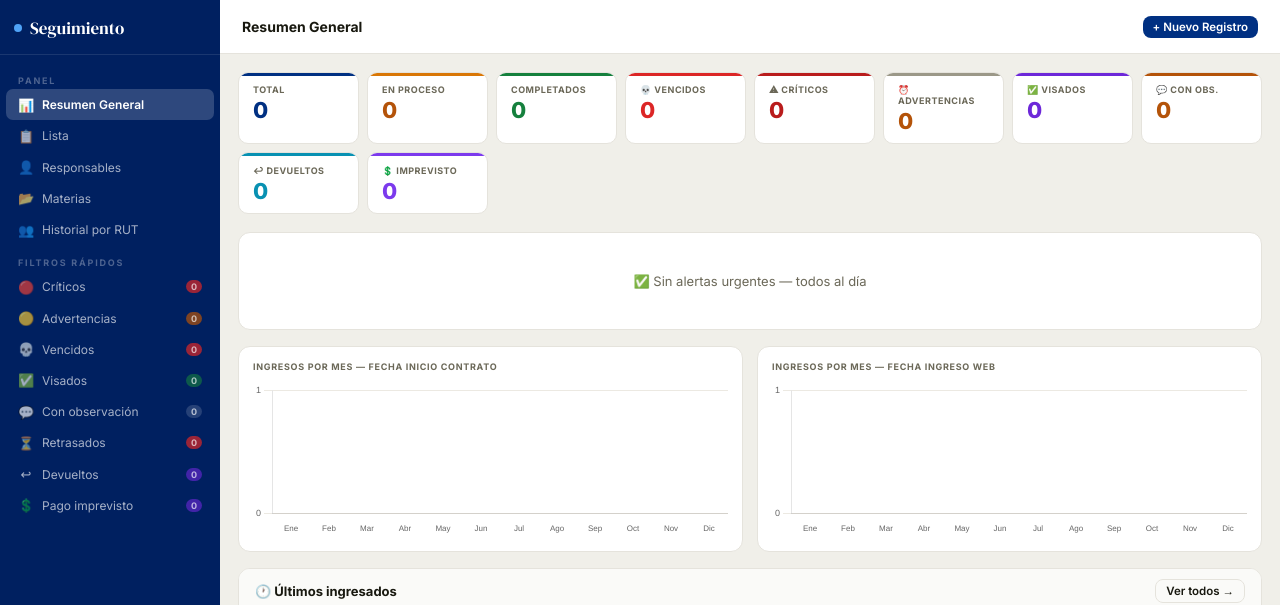
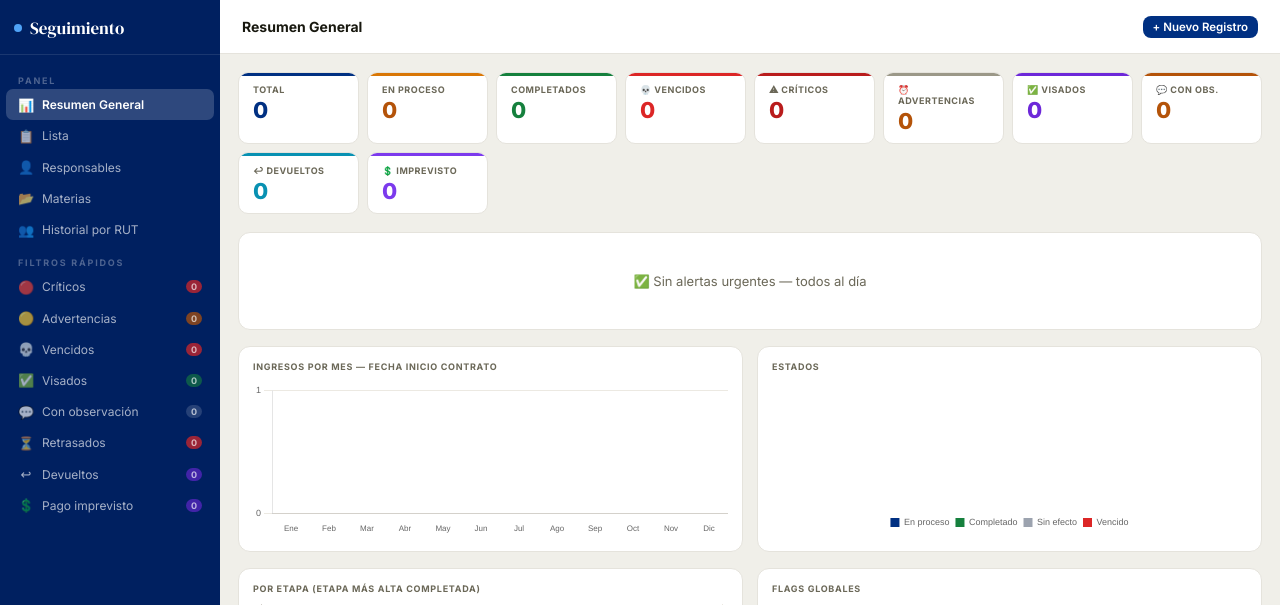
Before and after one commit to sebastianrmaurel-lab/proyecto-seguimiento, a Flask app: page /admin in a window 1280 px wide. Shown: the top 605 px of the page. Run offline with Flask 3, Linux system fonts and the light colour scheme; the visitor is signed in with stand-in values (Sample User, id 1); data that the repository does not hold is empty; some libraries are stand-ins or nearby versions.

Commit message:
Update admin.html

```diff
--- a/templates/admin.html
+++ b/templates/admin.html
@@ -531,7 +531,12 @@ async function renderDashboard(){
 
   <div class="c2">
     <div class="cc"><div class="cc-lbl">Ingresos por mes — Fecha inicio contrato</div><div class="cw"><canvas id="ch-mes"></canvas></div></div>
-    <div class="cc"><div class="cc-lbl">Ingresos por mes — Fecha ingreso web</div><div class="cw"><canvas id="ch-mes2"></canvas></div></div>
+    <div class="cc"><div class="cc-lbl">Estados</div><div class="cw"><canvas id="ch-est"></canvas></div></div>
+  </div>
+
+  <div class="c2">
+    <div class="cc"><div class="cc-lbl">Por etapa (etapa más alta completada)</div><div class="cw"><canvas id="ch-etapa"></canvas></div></div>
+    <div class="cc"><div class="cc-lbl">Flags globales</div><div class="cw"><canvas id="ch-flags"></canvas></div></div>
   </div>
 
   <div class="panel">
@@ -561,10 +566,30 @@ async function renderDashboard(){
     type:'bar',data:{labels:MESES,datasets:[{data:cd.by_month_contrato,
       backgroundColor:cd.by_month_contrato.map((_,i)=>i===nowM?'rgba(0,32,96,1)':'rgba(0,32,96,.4)'),borderRadius:4,borderWidth:0}]},
     options:barOpts(cd.by_month_contrato)});
-  CH.mes2=new Chart(document.getElementById('ch-mes2').getContext('2d'),{
-    type:'bar',data:{labels:MESES,datasets:[{data:cd.by_month_ingreso,
-      backgroundColor:cd.by_month_ingreso.map((_,i)=>i===nowM?'rgba(21,128,61,1)':'rgba(21,128,61,.4)'),borderRadius:4,borderWidth:0}]},
-    options:barOpts(cd.by_month_ingreso)});
+  CH.est=new Chart(document.getElementById('ch-est').getContext('2d'),{
+    type:'doughnut',
+    data:{labels:['En proceso','Completado','Sin efecto','Vencido'],
+      datasets:[{data:[stats.en_proceso,stats.completado,stats.sin_efecto,stats.vencidos||0],
+      backgroundColor:['#003082','#15803d','#9ca3af','#dc2626'],borderWidth:0,hoverOffset:5}]},
+    options:{responsive:true,maintainAspectRatio:false,cutout:'60%',
+      plugins:{legend:{position:'bottom',labels:{font:{size:9},padding:6,boxWidth:9}}}}
+  });
+  const etNoms=cd.etapas||[];
+  CH.etapa=new Chart(document.getElementById('ch-etapa').getContext('2d'),{
+    type:'bar',
+    data:{labels:etNoms.map(e=>e.nombre),datasets:[{data:etNoms.map(e=>e.count),
+      backgroundColor:'rgba(0,32,96,.7)',borderRadius:4,borderWidth:0}]},
+    options:{indexAxis:'y',responsive:true,maintainAspectRatio:false,plugins:{legend:{display:false}},
+      scales:{x:{beginAtZero:true,ticks:{stepSize:1,font:{size:9}},grid:{color:'#ece9e2'}},y:{ticks:{font:{size:9}},grid:{display:false}}}}
+  });
+  CH.flags=new Chart(document.getElementById('ch-flags').getContext('2d'),{
+    type:'bar',
+    data:{labels:['Visados','Con obs.','Devueltos','Imprevisto','Retrasados'],
+      datasets:[{data:[stats.visados,stats.con_obs,stats.devueltos||0,stats.imprevisto||0,stats.retrasados||0],
+      backgroundColor:['#15803d','#b45309','#0891b2','#7c3aed','#dc2626'],borderRadius:4,borderWidth:0}]},
+    options:{responsive:true,maintainAspectRatio:false,plugins:{legend:{display:false}},
+      scales:{y:{beginAtZero:true,ticks:{stepSize:1,font:{size:9}},grid:{color:'#ece9e2'}},x:{ticks:{font:{size:9}},grid:{display:false}}}}
+  });
 }
 
 /* ── CONTRATOS ── */
```
